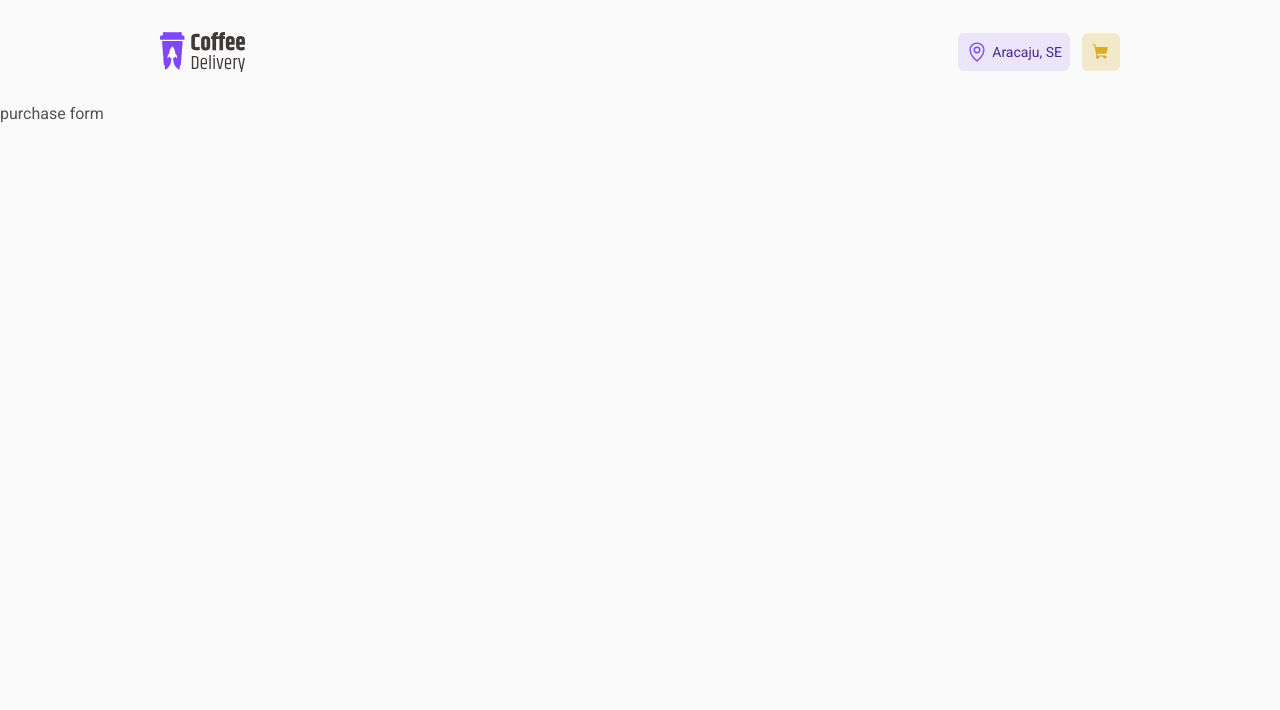
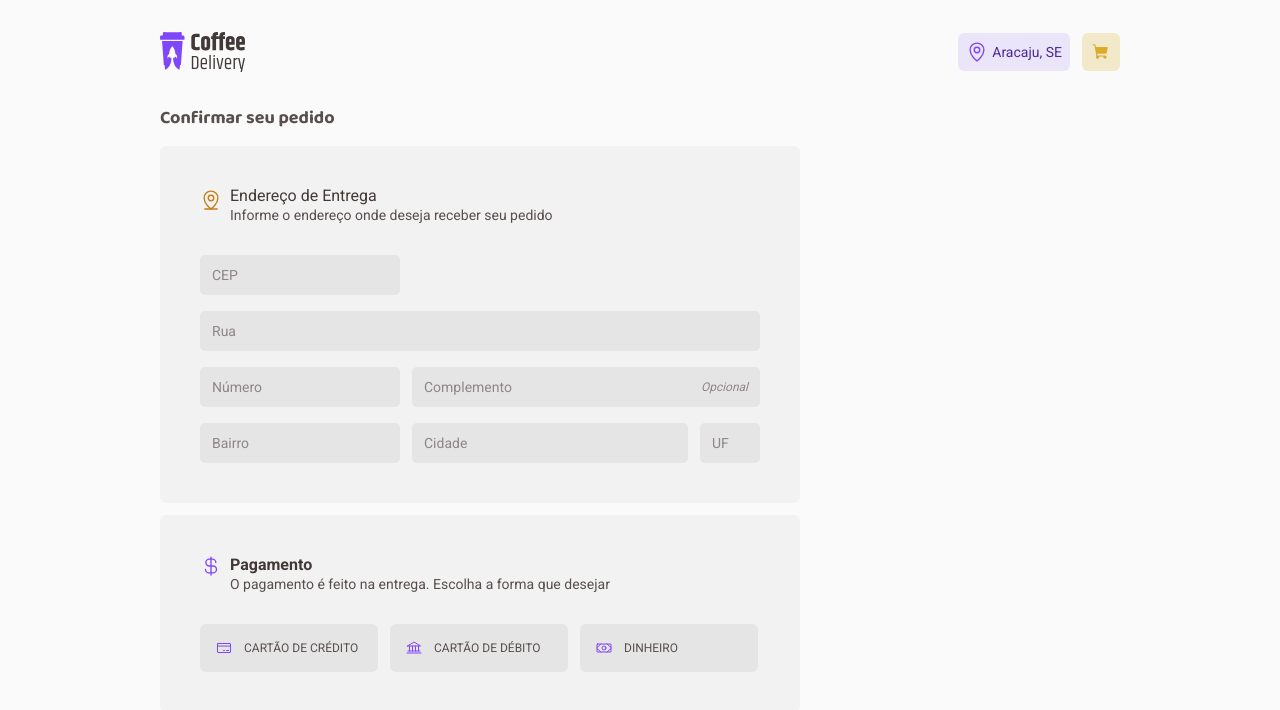
Before and after one commit to rvmelo/coffee-delivery, a React (Vite) app: page /purchaseForm in a window 1280 px wide. Shown: the top 710 px of the page. Built offline with nearby package versions, Linux system fonts and the light colour scheme.

Commit message:
feat: add payment layout

```diff
--- a/src/components/input/styled.ts
+++ b/src/components/input/styled.ts
@@ -6,7 +6,8 @@ interface InputTextContainerProps {
 }
 
 export const InputTextContainer = styled.div<InputTextContainerProps>`
-  width: ${({ width }) => (width ? width / 16 : 27.125)}rem;
+  max-width: ${({ width }) => (width ? width / 16 : 27.125)}rem;
+  width: 100%;
   padding: 0.75rem;
   background: ${({ theme }) => theme['base-button']};
   border-radius: 5px;
--- a/src/components/selectionCard/styles.ts
+++ b/src/components/selectionCard/styles.ts
@@ -21,6 +21,7 @@ export const SelectionCardContainer = styled.div<SelectionCardContainerProps>`
     `}
 
   max-width: 11.125rem;
+  width: 100%;
 
   span {
     font-size: 0.75rem;
--- /dev/null
+++ b/src/pages/purchaseForm/addressForm/index.tsx
@@ -0,0 +1,33 @@
+import React from 'react'
+import { AddressContainer, InfoContainer, InputContainer } from './styles'
+import { MapPinLine } from 'phosphor-react'
+import { Input } from '../../../components/input'
+
+export const AddressForm: React.FC = () => {
+  return (
+    <AddressContainer>
+      <InfoContainer>
+        <MapPinLine />
+        <div className="textContainer">
+          <span className="title">Endereço de Entrega</span>
+          <span className="description">
+            Informe o endereço onde deseja receber seu pedido
+          </span>
+        </div>
+      </InfoContainer>
+      <InputContainer>
+        <Input placeholder="CEP" width={200} />
+        <Input placeholder="Rua" width={560} />
+        <div className="multipleInputsWrapper">
+          <Input placeholder="Número" width={200} />
+          <Input placeholder="Complemento" width={348} isOptional />
+        </div>
+        <div className="multipleInputsWrapper">
+          <Input placeholder="Bairro" width={200} />
+          <Input placeholder="Cidade" width={276} />
+          <Input placeholder="UF" width={60} />
+        </div>
+      </InputContainer>
+    </AddressContainer>
+  )
+}
--- /dev/null
+++ b/src/pages/purchaseForm/addressForm/styles.ts
@@ -0,0 +1,52 @@
+import styled from 'styled-components'
+
+export const AddressContainer = styled.div`
+  padding: 2.5rem;
+  border-radius: 6px;
+  background: ${({ theme }) => theme['base-card']};
+  max-width: 40rem;
+  width: 100%;
+
+  display: flex;
+  flex-direction: column;
+  gap: 2rem;
+`
+export const InfoContainer = styled.div`
+  display: flex;
+  flex-direction: row;
+  gap: 8px;
+
+  > svg {
+    width: 22px;
+    height: 28px;
+    color: ${({ theme }) => theme.yellow};
+  }
+
+  .textContainer {
+    display: flex;
+    flex-direction: column;
+    gap: 2px;
+  }
+
+  .title {
+    font-size: 1rem;
+    color: ${({ theme }) => theme['base-subtitle']};
+  }
+
+  .description {
+    font-size: 0.875rem;
+    color: ${({ theme }) => theme['base-text']};
+  }
+`
+
+export const InputContainer = styled.div`
+  display: flex;
+  flex-direction: column;
+  gap: 1rem;
+
+  .multipleInputsWrapper {
+    display: flex;
+    flex-direction: row;
+    gap: 0.75rem;
+  }
+`
--- a/src/pages/purchaseForm/index.tsx
+++ b/src/pages/purchaseForm/index.tsx
@@ -1,9 +1,16 @@
 import React from 'react'
+import { PurchaseContainer, PurchaseFormContainer } from './styles'
+import { AddressForm } from './addressForm'
+import { Payment } from './payment'
 
 export const PurchaseForm: React.FC = () => {
   return (
-    <div>
-      <span>purchase form</span>
-    </div>
+    <PurchaseFormContainer>
+      <strong>Confirmar seu pedido</strong>
+      <PurchaseContainer>
+        <AddressForm />
+        <Payment />
+      </PurchaseContainer>
+    </PurchaseFormContainer>
   )
 }
--- /dev/null
+++ b/src/pages/purchaseForm/payment/index.tsx
@@ -0,0 +1,25 @@
+import { Bank, CreditCard, CurrencyDollar, Money } from 'phosphor-react'
+import React from 'react'
+import { SelectionCard } from '../../../components/selectionCard'
+import { InfoContainer, PaymentContainer, PaymentOptionWrapper } from './styles'
+
+export const Payment: React.FC = () => {
+  return (
+    <PaymentContainer>
+      <InfoContainer>
+        <CurrencyDollar />
+        <div className="textContainer">
+          <strong>Pagamento</strong>
+          <span className="description">
+            O pagamento é feito na entrega. Escolha a forma que desejar
+          </span>
+        </div>
+      </InfoContainer>
+      <PaymentOptionWrapper>
+        <SelectionCard label="Cartão de Crédito" icon={CreditCard} />
+        <SelectionCard label="Cartão de Débito" icon={Bank} />
+        <SelectionCard label="Dinheiro" icon={Money} />
+      </PaymentOptionWrapper>
+    </PaymentContainer>
+  )
+}
--- /dev/null
+++ b/src/pages/purchaseForm/payment/styles.ts
@@ -0,0 +1,48 @@
+import styled from 'styled-components'
+
+export const PaymentContainer = styled.div`
+  padding: 2.5rem;
+  border-radius: 6px;
+  background: ${({ theme }) => theme['base-card']};
+
+  max-width: 40rem;
+  width: 100%;
+
+  display: flex;
+  flex-direction: column;
+  gap: 2rem;
+`
+
+export const InfoContainer = styled.div`
+  display: flex;
+  flex-direction: row;
+  gap: 8px;
+
+  svg {
+    width: 22px;
+    height: 22px;
+    color: ${({ theme }) => theme.purple};
+  }
+
+  .textContainer {
+    display: flex;
+    flex-direction: column;
+    gap: 2px;
+  }
+
+  .textContainer strong {
+    font-size: 1rem;
+    color: ${({ theme }) => theme['base-subtitle']};
+  }
+
+  .description {
+    font-size: 0.875rem;
+    color: ${({ theme }) => theme['base-text']};
+  }
+`
+
+export const PaymentOptionWrapper = styled.div`
+  display: flex;
+  flex-direction: row;
+  gap: 0.75rem;
+`
--- /dev/null
+++ b/src/pages/purchaseForm/styles.ts
@@ -0,0 +1,19 @@
+import styled from 'styled-components'
+
+export const PurchaseFormContainer = styled.div`
+  padding: 0 10rem;
+
+  > strong {
+    font-family: 'Baloo 2';
+    font-weight: 700;
+    font-size: 1.125rem;
+  }
+`
+
+export const PurchaseContainer = styled.div`
+  display: flex;
+  flex-direction: column;
+  gap: 0.75rem;
+
+  margin-top: 0.9rem;
+`
```
